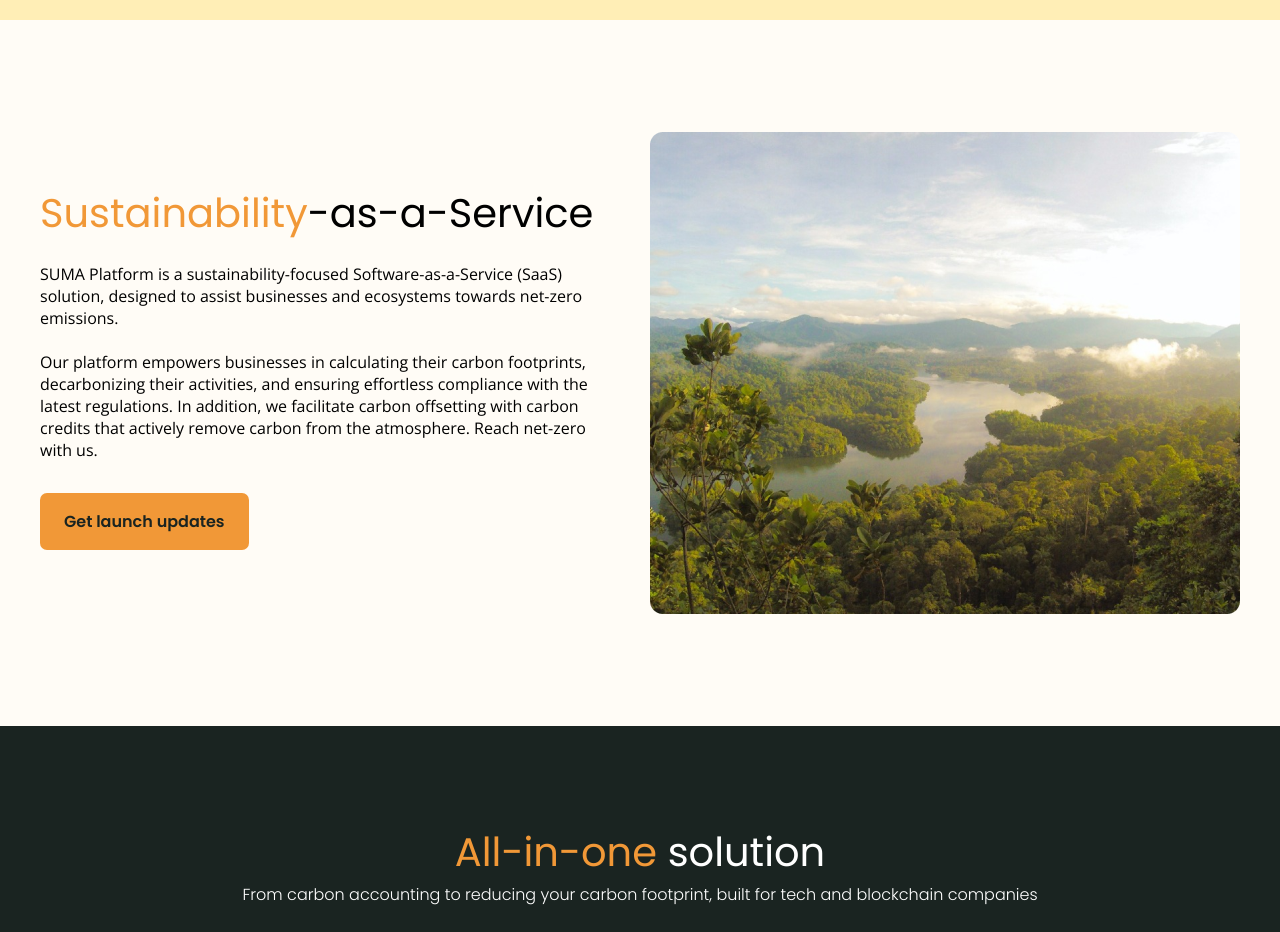
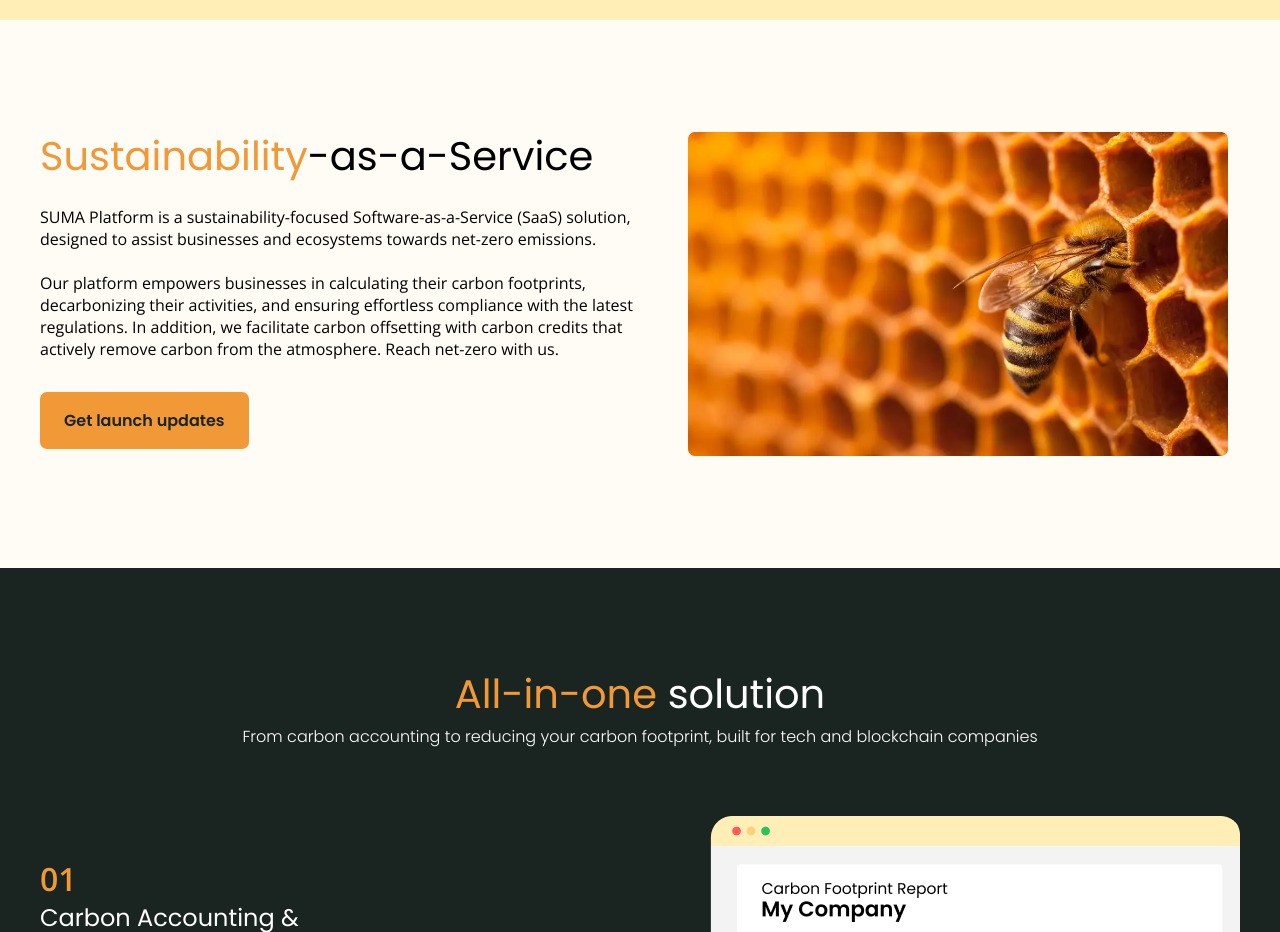
Before and after one commit to SUMA-Platform/suma-site, a plain HTML site: page index.html in a window 1280 px wide. Shown: the part 940-1872 px from the top of the page. Drawn offline with nearby package versions, Linux system fonts and the light colour scheme.

Commit message:
new image

```diff
--- a/index.html
+++ b/index.html
@@ -143,7 +143,7 @@
                 Our platform empowers businesses in calculating their carbon footprints, decarbonizing their activities, and ensuring effortless compliance with the latest regulations. In addition, we facilitate carbon offsetting with carbon credits that actively remove carbon from the atmosphere. Reach net-zero with us.</p>
                 <button id="saasBtn">Get launch updates</button>
             </div>
-            <img src="../assets/img/saas-section-img.png" alt="jungle image" class="image-large-screen">
+            <img src="../assets/img/honeycomb-bees.png" alt="bee image" class="image-large-screen">
         </div>
     </div>
 
--- a/styles/styles.css
+++ b/styles/styles.css
@@ -115,10 +115,6 @@ h2 {
 }
 
 
-
-
-
-
 #logo {
     height: 50px;
 }
@@ -610,7 +606,7 @@ form input[type="email"] {
     }
 
     .image-large-screen {
-        width: 50%;
+        width: 45%;
         height: auto;
     }
 
```
Also changed, not shown: assets/img/honeycomb-bees.png (added).
